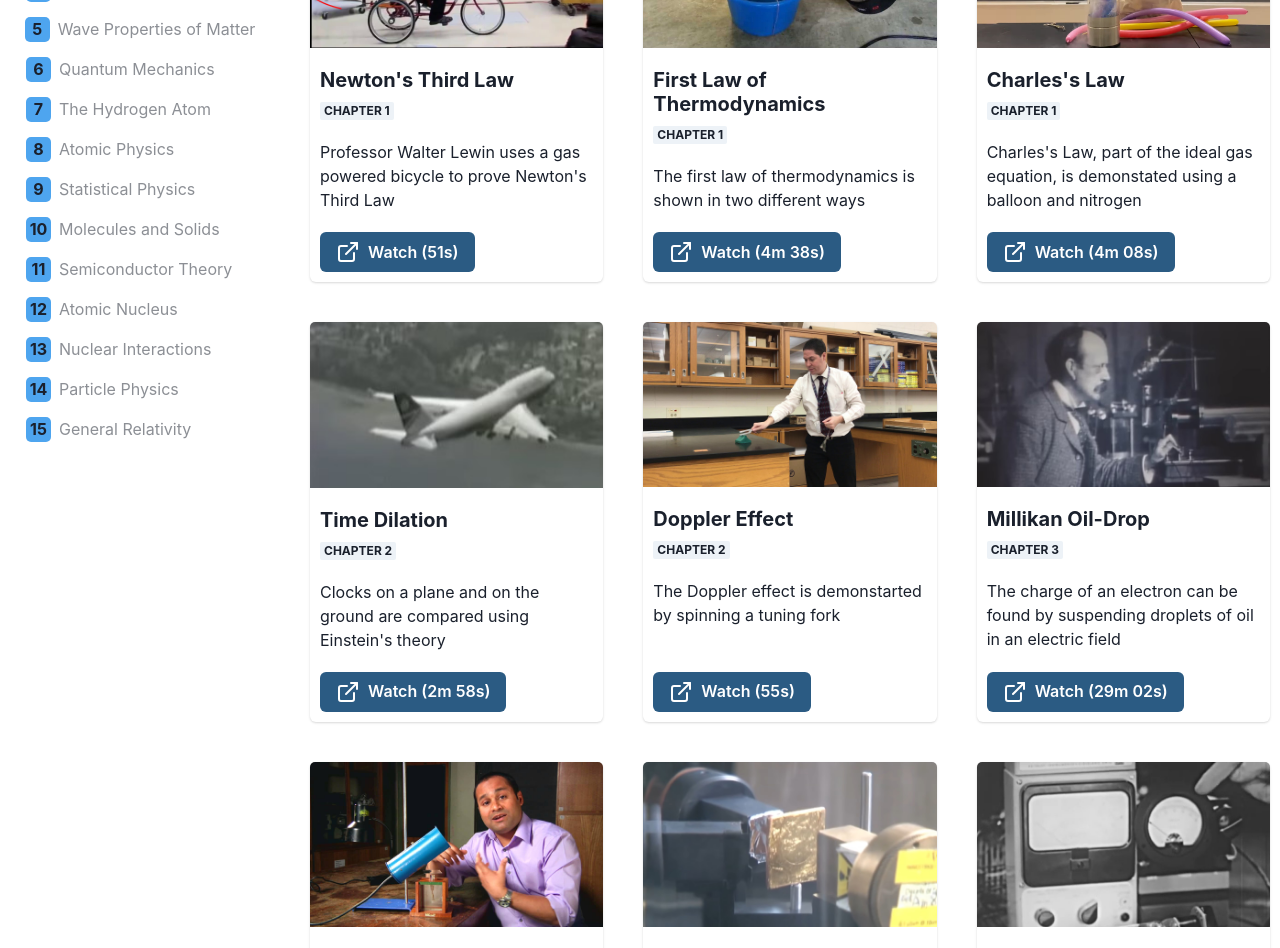
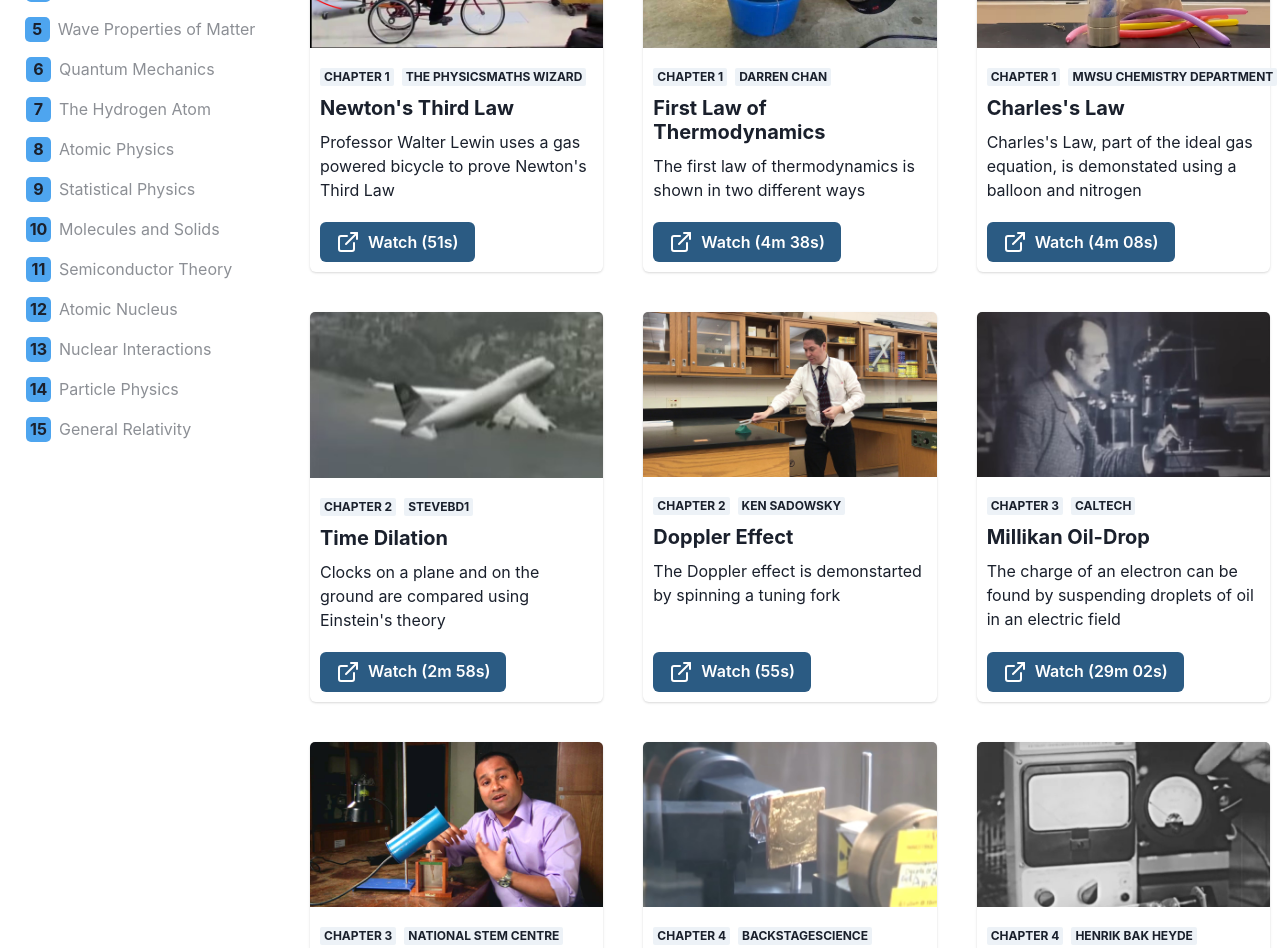
Before and after one commit to TheBobTheBlob/Experiments-from-Modern-Physics, a React (Vite) app: page / in a window 1280 px wide. Shown: the part 260-1208 px from the top of the page. Built offline with nearby package versions, Linux system fonts and the light colour scheme.

Commit message:
Add more badges to card

```diff
--- a/src/App.tsx
+++ b/src/App.tsx
@@ -50,6 +50,7 @@ function App() {
                         chapter={chapter}
                         search={search}
                         sort={sort}
+                        onPickChapter={(chapter) => setChapter(chapter)}
                         onChangeTotal={(experiments) => setTotalExperiments(experiments)}
                         onChangeVisible={(experiments) => setVisibleExperiments(experiments)}
                     />
--- a/src/components/Experiments/ExperimentCard.tsx
+++ b/src/components/Experiments/ExperimentCard.tsx
@@ -1,10 +1,6 @@
-import { Badge, Button, Card, CardBody, CardFooter, Heading, Image, Text } from "@chakra-ui/react";
+import { Badge, Button, Card, CardBody, CardFooter, HStack, Heading, Image, Text } from "@chakra-ui/react";
 import { Experiment } from "./ExperimentGrid";
 import { ExternalLink } from "react-feather";
-
-interface Props {
-    experiment: Experiment;
-}
 
 export const openInNewTab = (url: string) => {
     const newWindow = window.open(url, "_blank", "noopener,noreferrer");
@@ -19,7 +15,12 @@ export const intToTime = (time: number) => {
     else return `${minutes}m ${seconds}s`;
 };
 
-const ExperimentCard = ({ experiment }: Props) => {
+interface Props {
+    experiment: Experiment;
+    onPickChapter: (chapter: number) => void;
+}
+
+const ExperimentCard = ({ experiment, onPickChapter }: Props) => {
     return (
         <Card>
             <Image
@@ -28,11 +29,18 @@ const ExperimentCard = ({ experiment }: Props) => {
                 alt={`Thumbnail of experiment ${experiment.id} video`}
             />
             <CardBody padding="10px">
+                <HStack marginTop="10px">
+                    <Badge onClick={() => onPickChapter(experiment.chapter)} cursor="pointer">
+                        Chapter {experiment.chapter}
+                    </Badge>
+                    <Badge onClick={() => openInNewTab(experiment.channelLink)} cursor="pointer">
+                        {experiment.channel}
+                    </Badge>
+                </HStack>
                 <Heading size="md" marginTop="10px">
                     {experiment.title}
                 </Heading>
-                <Badge marginTop="10px">Chapter {experiment.chapter}</Badge>
-                <Text marginTop="20px">{experiment.description}</Text>
+                <Text marginTop="10px">{experiment.description}</Text>
             </CardBody>
             <CardFooter padding="10px">
                 <Button
--- a/src/components/Experiments/ExperimentGrid.tsx
+++ b/src/components/Experiments/ExperimentGrid.tsx
@@ -12,6 +12,8 @@ export interface Experiment {
     chapter: number;
     link: string;
     duration: number;
+    channel: string;
+    channelLink: string;
     description: string;
 }
 
@@ -19,6 +21,7 @@ interface Props {
     chapter: number;
     search: string;
     sort: string;
+    onPickChapter: (chapter: number) => void;
     onChangeTotal: (experiments: number) => void;
     onChangeVisible: (experiments: number) => void;
 }
@@ -29,7 +32,7 @@ export const sortString = (array1: Experiment, array2: Experiment) => {
     return 0;
 };
 
-const ExperimentGrid = ({ chapter, search, sort, onChangeTotal, onChangeVisible }: Props) => {
+const ExperimentGrid = ({ chapter, search, sort, onPickChapter, onChangeTotal, onChangeVisible }: Props) => {
     let json = JSON.parse(JSON.stringify(data));
 
     const [experiments, setExperiments] = useState<Experiment[]>([]);
@@ -70,7 +73,13 @@ const ExperimentGrid = ({ chapter, search, sort, onChangeTotal, onChangeVisible
         <SimpleGrid columns={{ sm: 1, md: 2, lg: 3 }} padding="10px" spacing={10}>
             {loading
                 ? skeletons.map((skeleton) => <ExperimentCardSkeleton key={skeleton} />)
-                : experiments.map((experiment) => <ExperimentCard key={experiment.id} experiment={experiment} />)}
+                : experiments.map((experiment) => (
+                      <ExperimentCard
+                          key={experiment.id}
+                          experiment={experiment}
+                          onPickChapter={(chapter) => onPickChapter(chapter)}
+                      />
+                  ))}
         </SimpleGrid>
     );
 };
--- a/src/data/categories.json
+++ /dev/null
@@ -1,6 +0,0 @@
-[
-    {
-        "id": 1,
-        "title": "classical"
-    }
-]
--- a/src/data/experiments.json
+++ b/src/data/experiments.json
@@ -5,6 +5,8 @@
         "chapter": 1,
         "link": "https://youtu.be/ruBfXIVSYZ8",
         "duration": 51,
+        "channel": "The PhysicsMaths Wizard",
+        "channelLink": "https://www.youtube.com/@ThePhysicsMathsWizard",
         "description": "Professor Walter Lewin uses a gas powered bicycle to prove Newton's Third Law"
     },
     {
@@ -13,6 +15,8 @@
         "chapter": 1,
         "link": "https://youtu.be/jNPUCmkKiE4",
         "duration": 278,
+        "channel": "Darren Chan",
+        "channelLink": "https://www.youtube.com/@darrenchan3228",
         "description": "The first law of thermodynamics is shown in two different ways"
     },
     {
@@ -21,6 +25,8 @@
         "chapter": 1,
         "link": "https://youtu.be/oEZbkXB3y1Q",
         "duration": 248,
+        "channel": "MWSU Chemistry Department",
+        "channelLink": "https://www.youtube.com/@MWSUChemistryDepartment",
         "description": "Charles's Law, part of the ideal gas equation, is demonstated using a balloon and nitrogen"
     },
     {
@@ -29,6 +35,8 @@
         "chapter": 2,
         "link": "https://youtu.be/gdRmCqylsME",
         "duration": 178,
+        "channel": "stevebd1",
+        "channelLink": "https://www.youtube.com/@stevebd1",
         "description": "Clocks on a plane and on the ground are compared using Einstein's theory"
     },
     {
@@ -37,6 +45,8 @@
         "chapter": 2,
         "link": "https://youtu.be/5xsPnlRpucc",
         "duration": 55,
+        "channel": "Ken Sadowsky",
+        "channelLink": "https://www.youtube.com/@kennethsadowsky1927",
         "description": "The Doppler effect is demonstarted by spinning a tuning fork"
     },
     {
@@ -45,6 +55,8 @@
         "chapter": 3,
         "link": "https://youtu.be/sUc13Q8CF3s",
         "duration": 1742,
+        "channel": "caltech",
+        "channelLink": "https://www.youtube.com/@caltech",
         "description": "The charge of an electron can be found by suspending droplets of oil in an electric field"
     },
     {
@@ -53,6 +65,8 @@
         "chapter": 3,
         "link": "https://youtu.be/v-1zjdUTu0o",
         "duration": 184,
+        "channel": "National STEM Centre",
+        "channelLink": "https://www.youtube.com/@nationalstemcentre5692",
         "description": "See the difference between visible and ultraviolet light on zinc"
     },
     {
@@ -61,6 +75,8 @@
         "chapter": 4,
         "link": "https://youtu.be/XBqHkraf8iE",
         "duration": 245,
+        "channel": "BackstageScience",
+        "channelLink": "https://www.youtube.com/@BackstageScience",
         "description": "A modern reconstruction of the famous Rutherford gold foil experiment"
     },
     {
@@ -69,6 +85,8 @@
         "chapter": 4,
         "link": "https://youtu.be/N_fbwYQZLEg",
         "duration": 1780,
+        "channel": "Henrik Bak Heyde",
+        "channelLink": "https://www.youtube.com/@henrikbakheyde",
         "description": "Professor Byron L Youtz recreates this experiment by shooting electrons through mercury"
     },
     {
@@ -77,6 +95,8 @@
         "chapter": 5,
         "link": "https://youtu.be/uohd0TtqOaw",
         "duration": 198,
+        "channel": "Physics Demos",
+        "channelLink": "https://www.youtube.com/@physicsdemos",
         "description": "Professor Boyd F. Edwards demonstartes the double slit experiment with light"
     },
     {
@@ -85,6 +105,8 @@
         "chapter": 5,
         "link": "https://youtu.be/PVyJFzx7zig",
         "duration": 136,
+        "channel": "Physics Demos",
+        "channelLink": "https://www.youtube.com/@physicsdemos",
         "description": "Professor Boyd F. Edwards demonstartes light diffraction through a single slit"
     },
     {
@@ -93,6 +115,8 @@
         "chapter": 6,
         "link": "https://youtu.be/FJBPNJR2QJU",
         "duration": 412,
+        "channel": "Physics Demos",
+        "channelLink": "https://www.youtube.com/@physicsdemos",
         "description": "An explanation of a simple mass spring system by Professor Boyd F. Edwards"
     }
 ]
```
